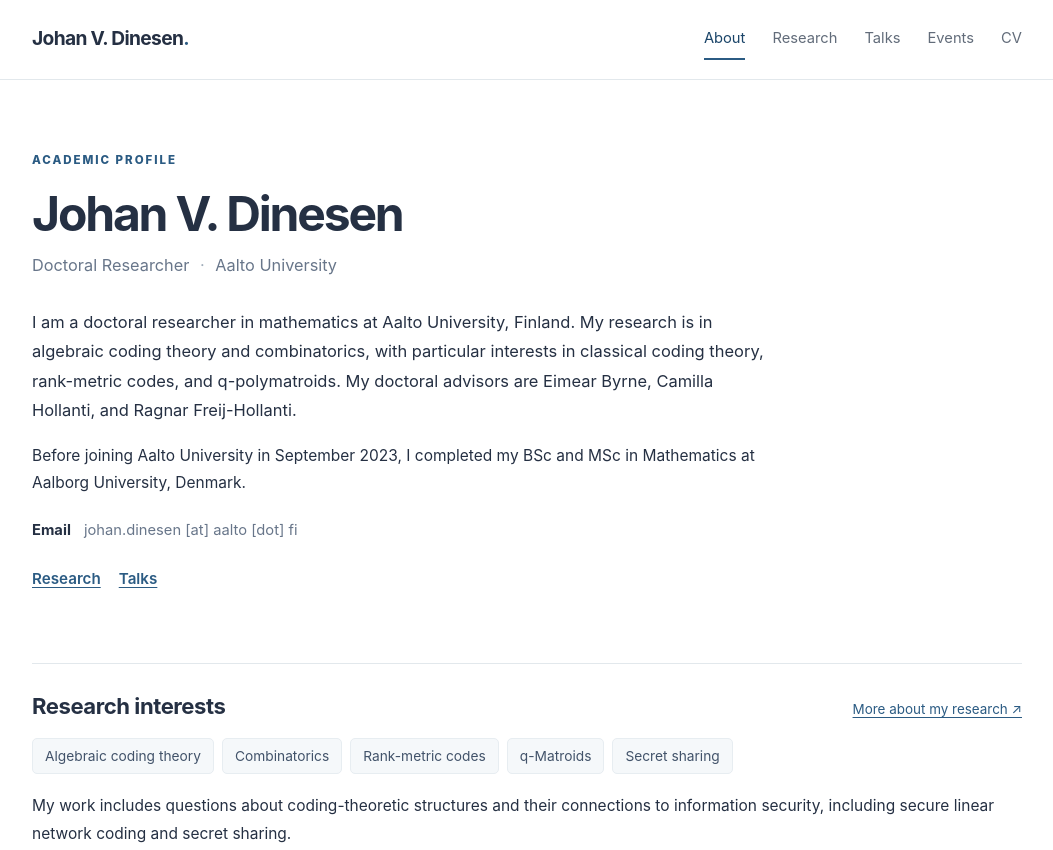
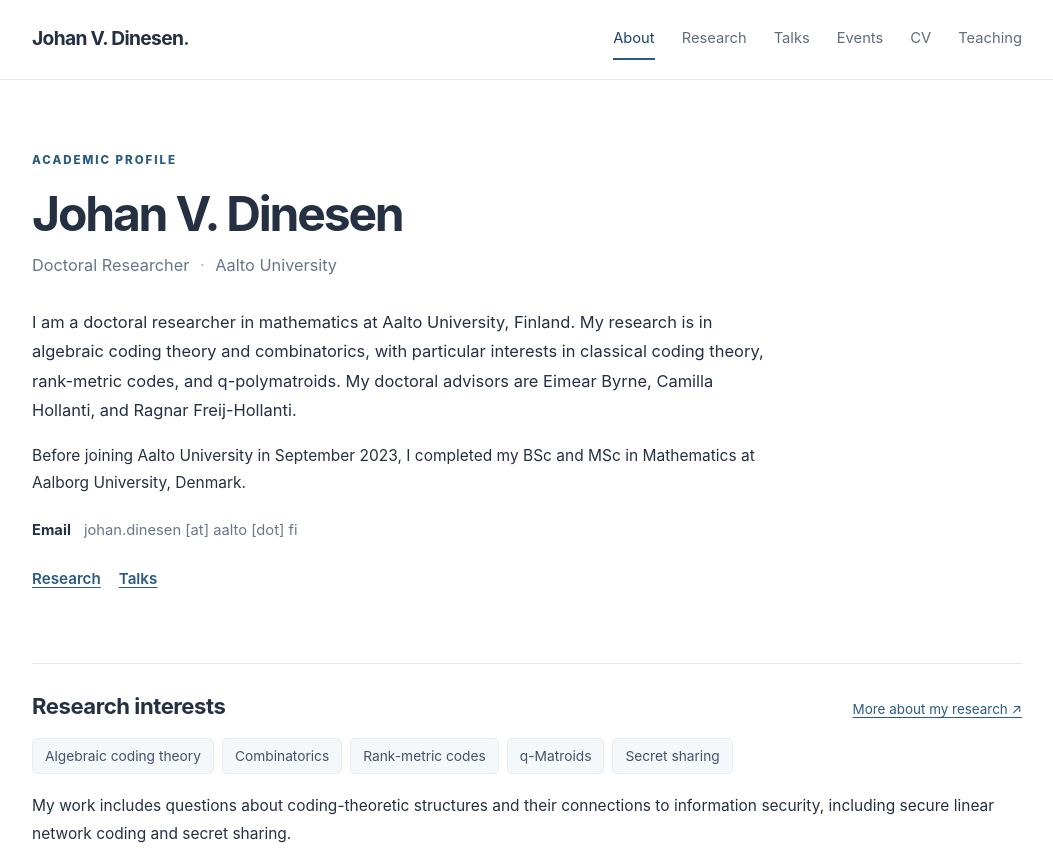
Before and after one commit to johan-dinesen/johan-dinesen.github.io, a plain HTML site: page index.html in a window 1280 px wide. Shown: the top 850 px of the page, without its empty margins (113-1166 px from the left). Drawn offline with Linux system fonts and the light colour scheme.

Commit message:
Update index.html

```diff
--- a/index.html
+++ b/index.html
@@ -13,7 +13,7 @@
   <a class="skip-link" href="#main">Skip to content</a>
   <header class="site-header"><div class="container header-inner">
     <a class="brand" href="index.html">Johan V. Dinesen<span class="brand-dot">.</span></a>
-    <nav class="primary-nav" aria-label="Main navigation"><a href="index.html" aria-current="page">About</a> <a href="research.html">Research</a> <a href="talks.html">Talks</a> <a href="events.html">Events</a> <a href="cv.html">CV</a></nav>
+    <nav class="primary-nav" aria-label="Main navigation"><a href="index.html" aria-current="page">About</a> <a href="research.html">Research</a> <a href="talks.html">Talks</a> <a href="events.html">Events</a> <a href="cv.html">CV</a><a href="teaching.html">Teaching</a></nav>
   </div></header>
   <main id="main" class="container page-content">
     <section class="hero" aria-labelledby="hero-title">
```
